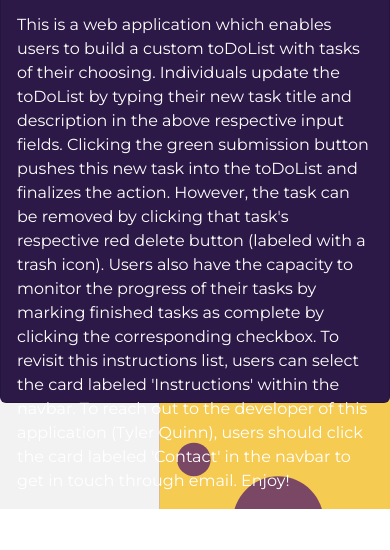
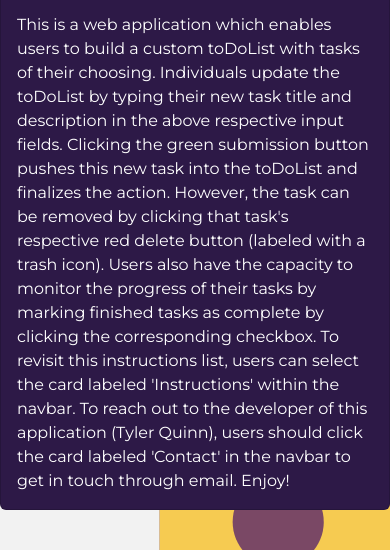
Before and after one commit to tylerquinnlewisu/todolist-tq, a plain HTML site: page index.html in a window 390 px wide. Shown: the part 397-947 px from the top of the page. Before the commit the page ends 906 px from the top, so only its background shows below. Drawn offline with nearby package versions, Linux system fonts and the light colour scheme.

Commit message:
Changed instructions card to "height: fit-content" for formatting on phone

```diff
--- a/index.html
+++ b/index.html
@@ -91,7 +91,7 @@
 
       <!-- Info/Instructions card -->
       <div class="d-flex justify-content-center" id="instructions-container">
-        <div class="card text-white mb-3" style="width: 35rem; height: 28rem; background-color: #2D1947;">
+        <div class="card text-white mb-3" style="width: 35rem; height: fit-content; background-color: #2D1947;">
           <div class="card-header"><i class="fa-brands fa-readme"></i>   Instructions</div>
           <div class="card-body">
             <p class="card-text">This is a web application which enables users to build a custom toDoList with tasks of their choosing.
```
